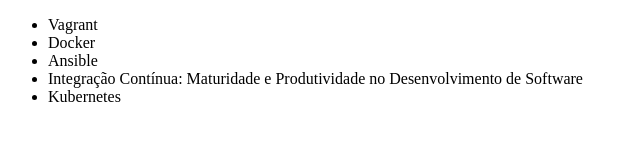
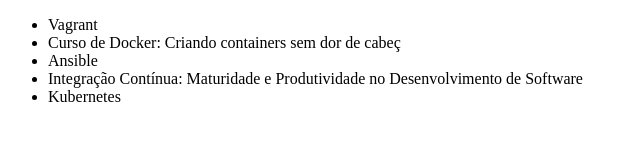
Before and after one commit to fabiomnzcastro/alura-git, a plain HTML site: page index.html in a window 1280 px wide. Shown: the whole page, without its empty margins (0-640 px from the left). Drawn offline with Linux system fonts and the light colour scheme.

Commit message:
Alterando nome do curso de docker

```diff
--- a/index.html
+++ b/index.html
@@ -7,7 +7,7 @@
 <body>
     <ul>
         <li>Vagrant</li>
-        <li>Docker</li>
+        <li>Curso de Docker: Criando containers sem dor de cabeç</li>
         <li>Ansible</li>
         <li>Integração Contínua: Maturidade e Produtividade no Desenvolvimento de Software</li>
         <li>Kubernetes</li>
```
